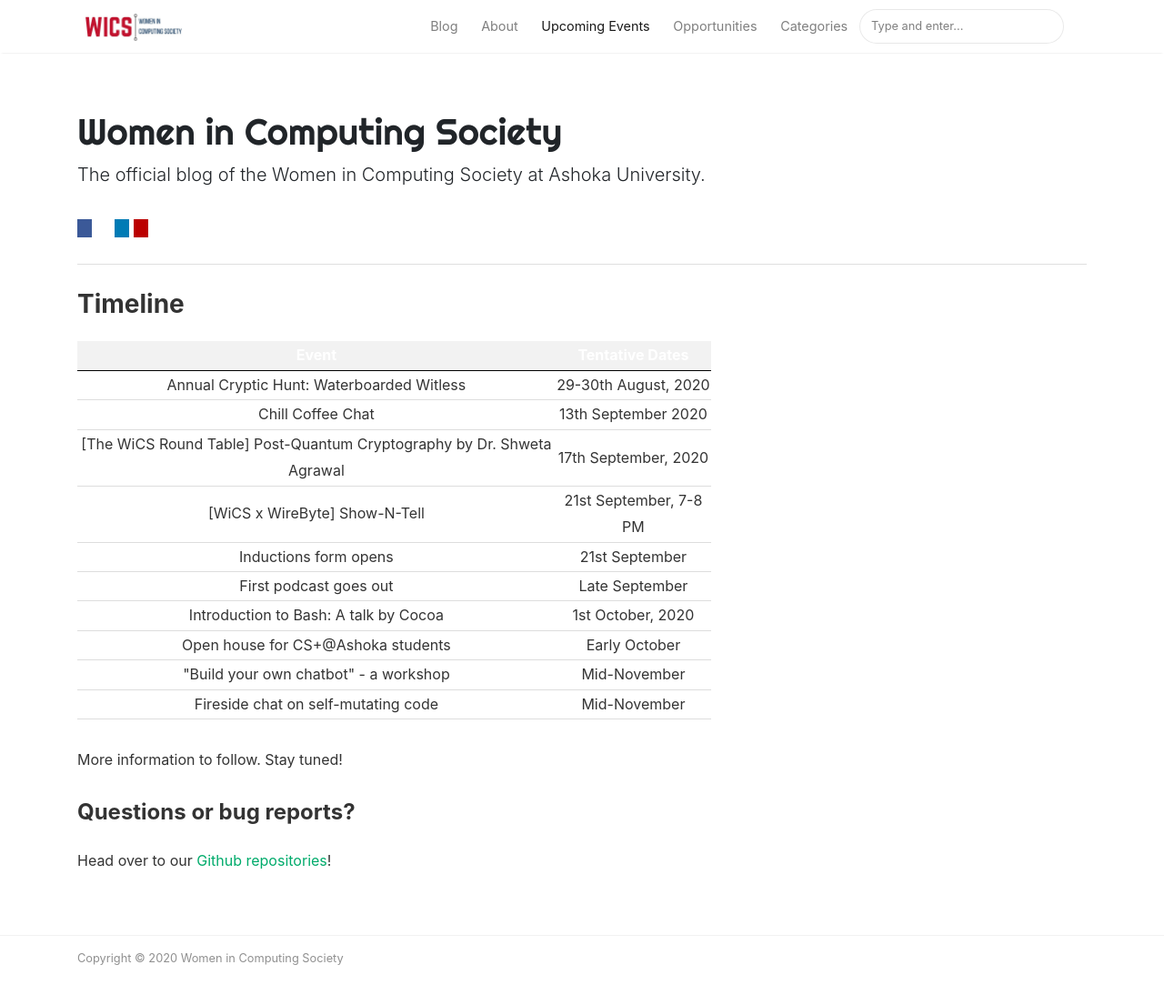
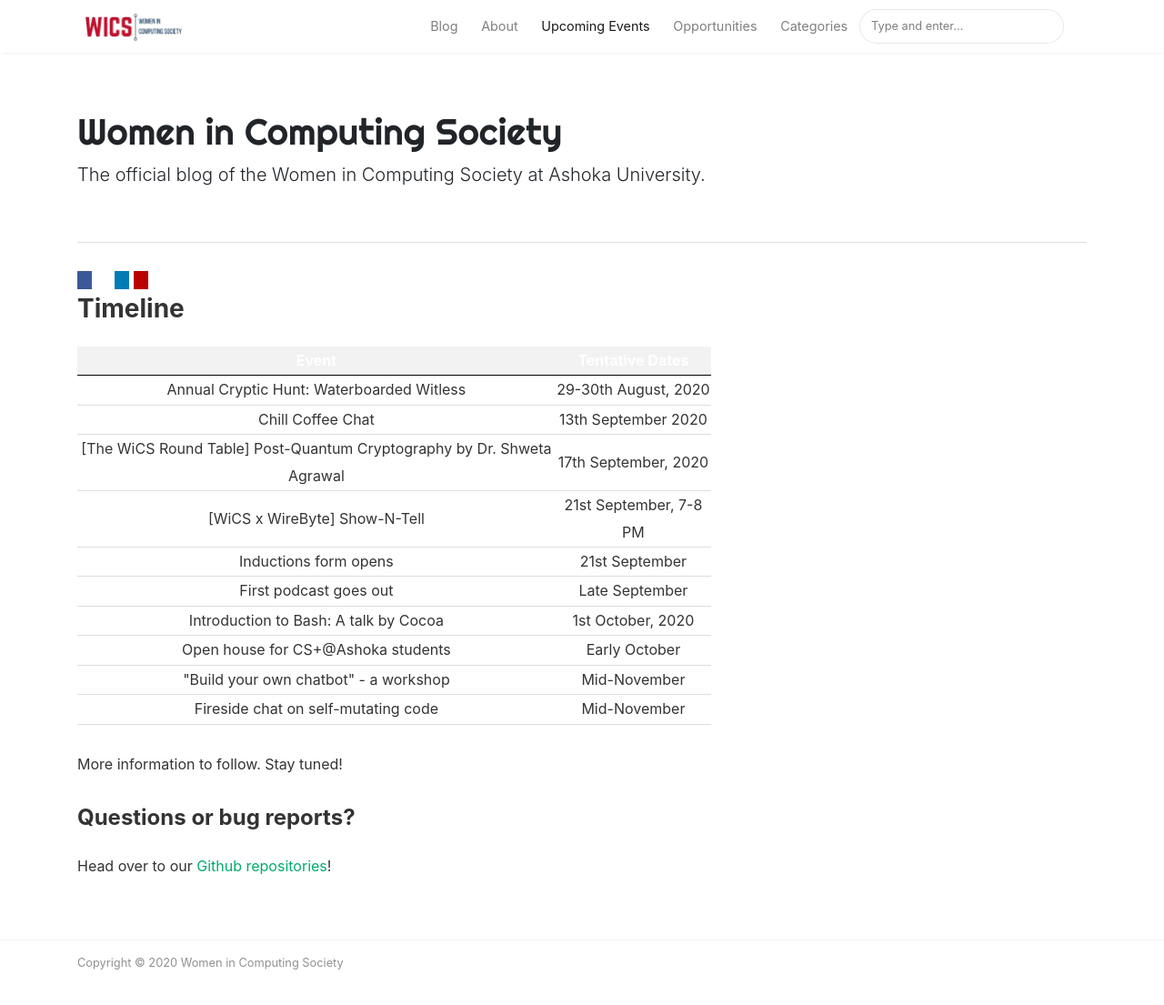
Before and after one commit to wics-ashoka/wics-ashoka.github.io, a Jekyll site: the page built from _pages/upcomingevents.md, in a window 1280 px wide and 1142 px high. Shown: the top 1105 px of the window at 91% size. Built offline with Jekyll 4.4.1, drawn with Linux system fonts in a browser that asks for light colours; nearby versions of some CDN libraries.

Commit message:
add contact

```diff
--- a/_layouts/default.html
+++ b/_layouts/default.html
@@ -68,7 +68,7 @@
 
             <ul class="navbar-nav ml-auto">
 
-                {% if page.url == "/blog/" %}
+                {% if page.url == "/" %}
                 <li class="nav-item active">
                 {% else %}
                 <li class="nav-item">
--- a/_layouts/page.html
+++ b/_layouts/page.html
@@ -4,9 +4,6 @@
 
 
 <section>
-    <div align="text-center">
-    {% include contact.html %}
-    </div>
     <div class="section-title">
         <h2><span>{{ page.title }}</span></h2>
     </div>
--- a/_pages/upcomingevents.md
+++ b/_pages/upcomingevents.md
@@ -5,6 +5,9 @@
 
 filename: "pages/upcomingevents.md"
 ---
+<div align="text-center">
+  {% include contact.html %}
+</div>
 <div class="row justify-content-between">
 <div class="col-md-8 pr-5">
 <style type="text/css">
```
Also changed, not shown: _pages/about.md (+3 -0 lines).
